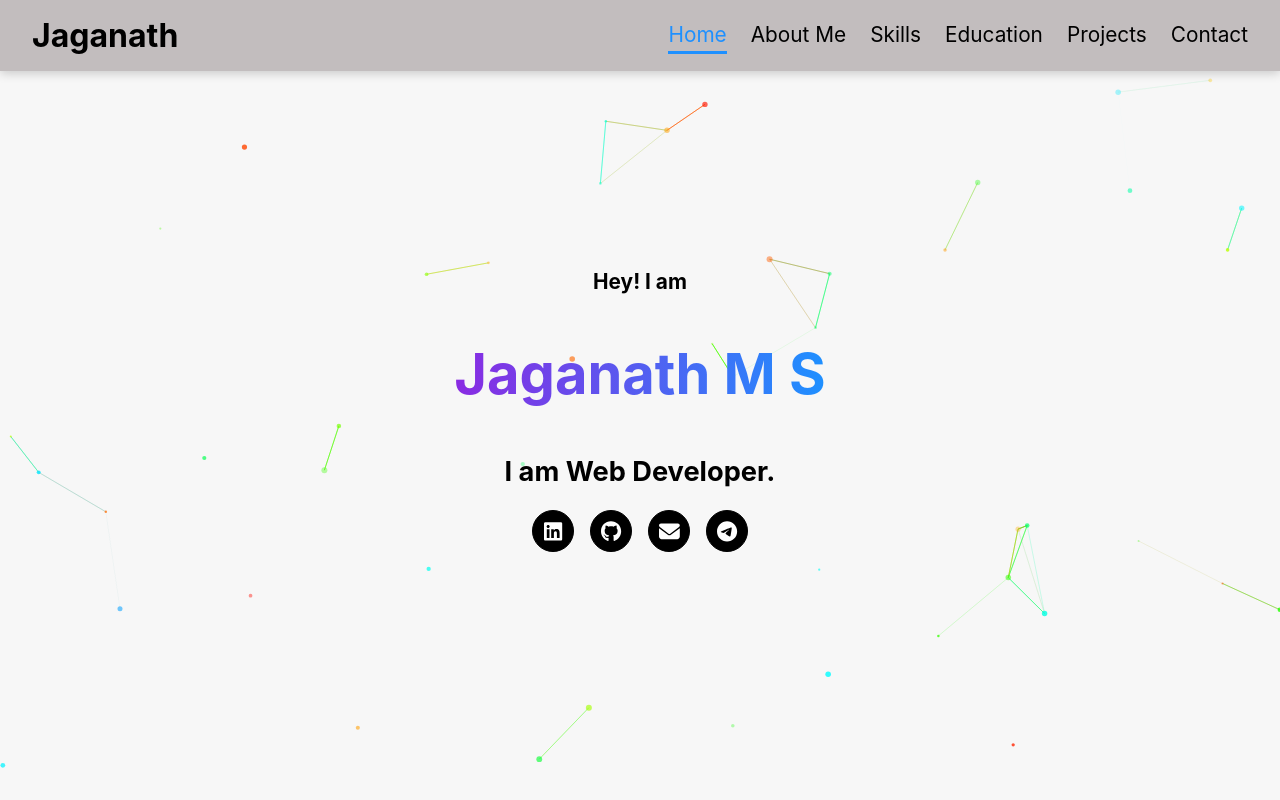
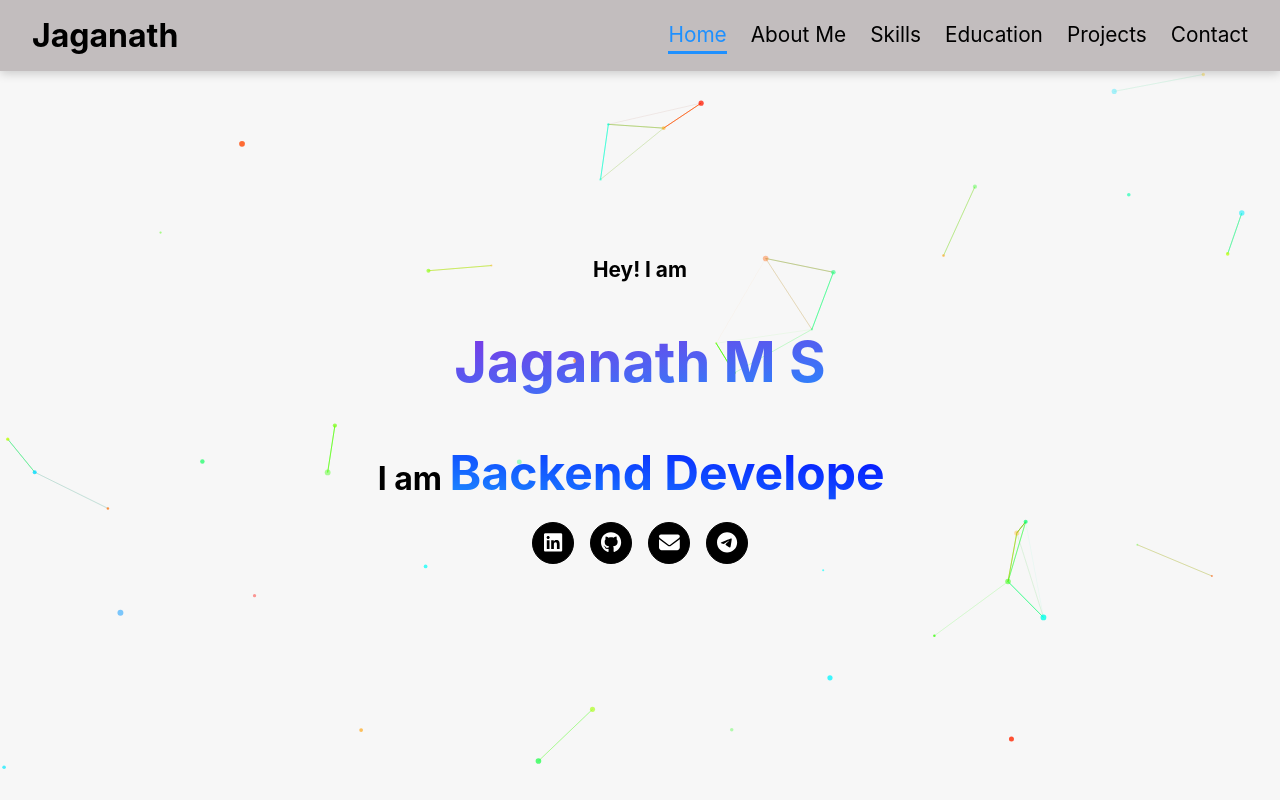
Before and after one commit to Jaganath-MSJ/React-Portfolio, a React (Create React App) app: page / in a window 1280 px wide. Shown: the top 800 px of the page. Built offline with nearby package versions, Linux system fonts and the light colour scheme.

Commit message:
adding changing text in home page role

```diff
--- a/package.json
+++ b/package.json
@@ -16,6 +16,7 @@
     "react-dom": "^18.2.0",
     "react-scripts": "^5.0.1",
     "react-tsparticles": "^2.12.1",
+    "react-type-animation": "^3.1.0",
     "styled-components": "^6.0.7",
     "tsparticles": "^2.12.0",
     "vanilla-tilt": "^1.8.0",
--- a/src/Data/data.js
+++ b/src/Data/data.js
@@ -46,7 +46,12 @@ const place = "Tamil Nadu, India - 636302";
 export const Data = {
   Home: {
     name: nameWithInicial,
-    role: "Web Developer",
+    role: [
+      "Web Developer",
+      "Frondend Developer",
+      "Backend Developer",
+      "Full Stack Developer",
+    ],
     linkedInLink: linkedInLink,
     githubLink: githubLink,
     mail: email,
--- a/src/components/Home.js
+++ b/src/components/Home.js
@@ -1,5 +1,6 @@
 import React from "react";
 import { motion } from "framer-motion";
+import { TypeAnimation } from "react-type-animation";
 import styled from "styled-components";
 import { Data } from "../Data/data";
 
@@ -38,7 +39,23 @@ function Home() {
           whileInView="show"
           transition={{ duration: 1 }}
         >
-          I am {Data.Home.role}.
+          <span>I am&nbsp;</span>
+          <TypeAnimation
+            className="changeText"
+            sequence={Data.Home.role.flatMap((r) => [r, 1000])}
+            wrapper="span"
+            speed={50}
+            repeat={Infinity}
+            style={{
+              fontSize: "3rem",
+              display: "inline-block",
+              background:
+                "linear-gradient(to left bottom, blue, dodgerblue)",
+              webkitBackgroundClip: "text",
+              backgroundClip: "text",
+              color: "transparent",
+            }}
+          />
         </motion.h2>
         <div className="connectMe">
           <a href={Data.Home.linkedInLink} target="_blank" rel="noreferrer">
@@ -76,13 +93,15 @@ const Section = styled.section`
     }
     & > h1 {
       font-size: 3.5rem;
-      background: linear-gradient(to right, blueviolet, dodgerblue);
+      background: linear-gradient(to right bottom, blueviolet, dodgerblue);
       -webkit-background-clip: text;
       background-clip: text;
       color: transparent;
     }
     & > h2 {
-      font-size: 1.7rem;
+      & > span {
+        font-size: 2rem;
+      }
     }
     .connectMe {
       display: flex;
--- a/src/index.css
+++ b/src/index.css
@@ -14,6 +14,7 @@ body {
 
 html {
   scroll-behavior: smooth;
+  overflow-x: hidden;
 }
 
 a {
```
Also changed, not shown: 1 other file (tests, documents, lock files or other folders).
